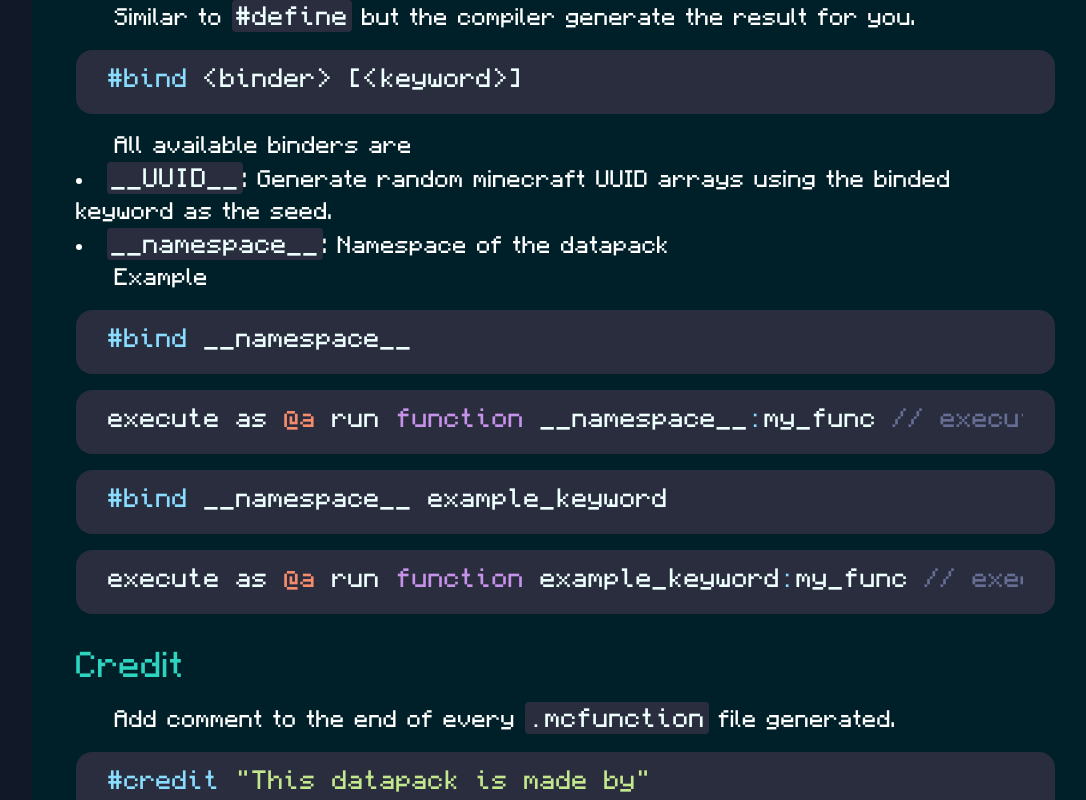
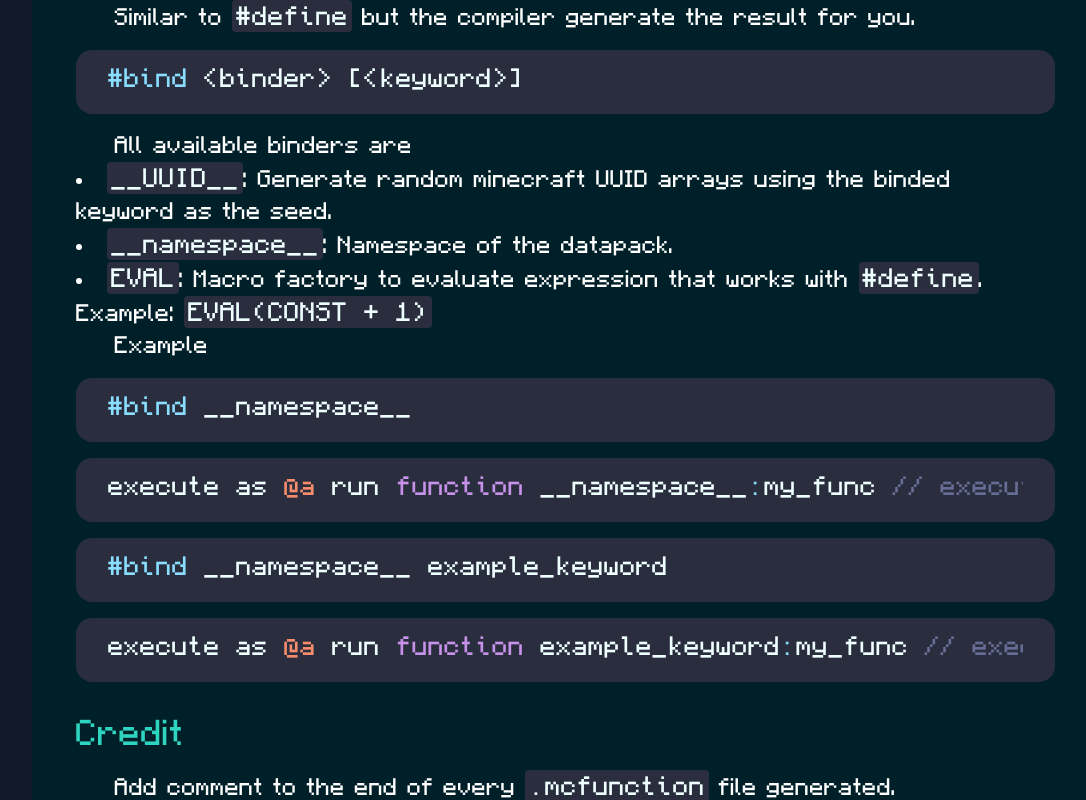
Before and after one commit to WingedSeal/jmc, a React (Create React App) app: page /documentation/header in a window 1280 px wide. Shown: the part 1280-2080 px from the top of the page, without its empty margins (181-1267 px from the left). Built offline with nearby package versions, Linux system fonts and the light colour scheme.

Commit message:
feat: add `EVAL`

```diff
--- a/src/pages/Header/Header.tsx
+++ b/src/pages/Header/Header.tsx
@@ -108,7 +108,12 @@ const Header = () => {
                         </li>
                         <li>
                             <code>__namespace__</code>: Namespace of the
-                            datapack
+                            datapack.
+                        </li>
+                        <li>
+                            <code>EVAL</code>: Macro factory to evaluate
+                            expression that works with <code>#define</code>.
+                            Example: <code>EVAL(CONST + 1)</code>
                         </li>
                     </ul>
                     <p>
```
